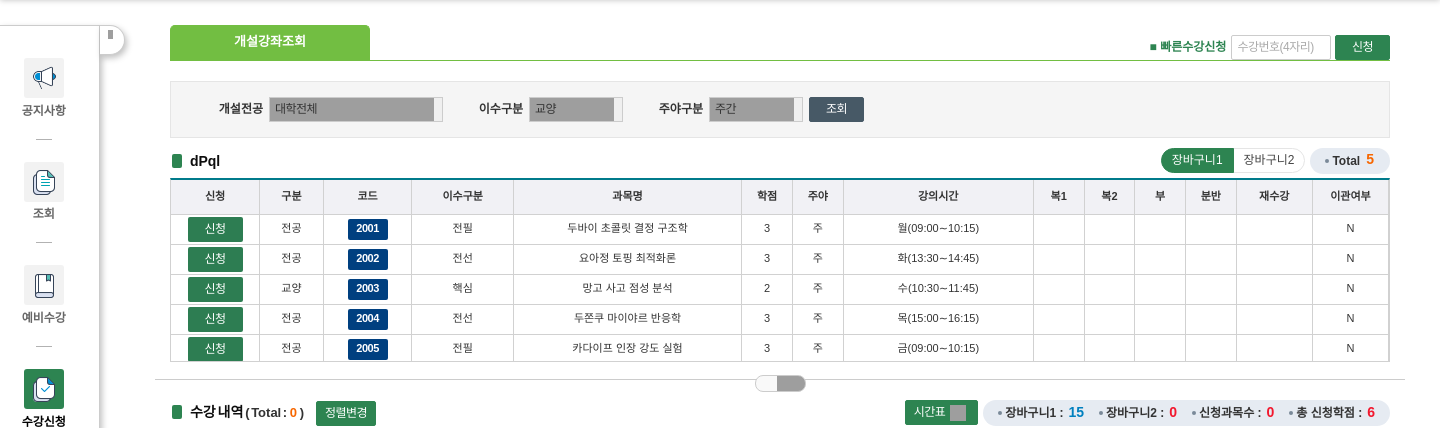
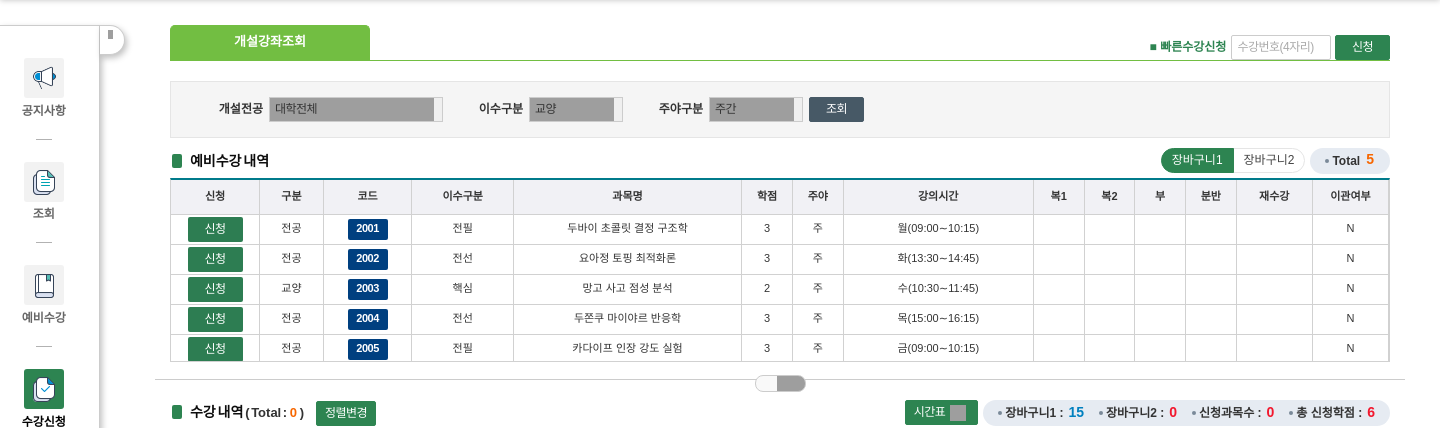
Before and after one commit to rlaxodud6842/sugang_practice_new, a Flask app: page /sinchung in a window 1440 px wide. Shown: the part 60-488 px from the top of the page. Run offline with Flask 3, Linux system fonts and the light colour scheme; some libraries are stand-ins or nearby versions; grey boxes are pictures that could not be loaded.

Commit message:
신청 상단 그리드 타이틀 변경

```diff
--- a/templates/sinchung.html
+++ b/templates/sinchung.html
@@ -405,7 +405,7 @@
                         <div class="is-left">
                           <h1>
                             <span>
-                              dPql
+                              예비수강 내역
                               <!-- <i class='sw-icon-help' style='cursor:pointer;' onclick='fnInfoArea();' width="15px" height="15px"></i> -->
                             </span>
                           </h1>
```
